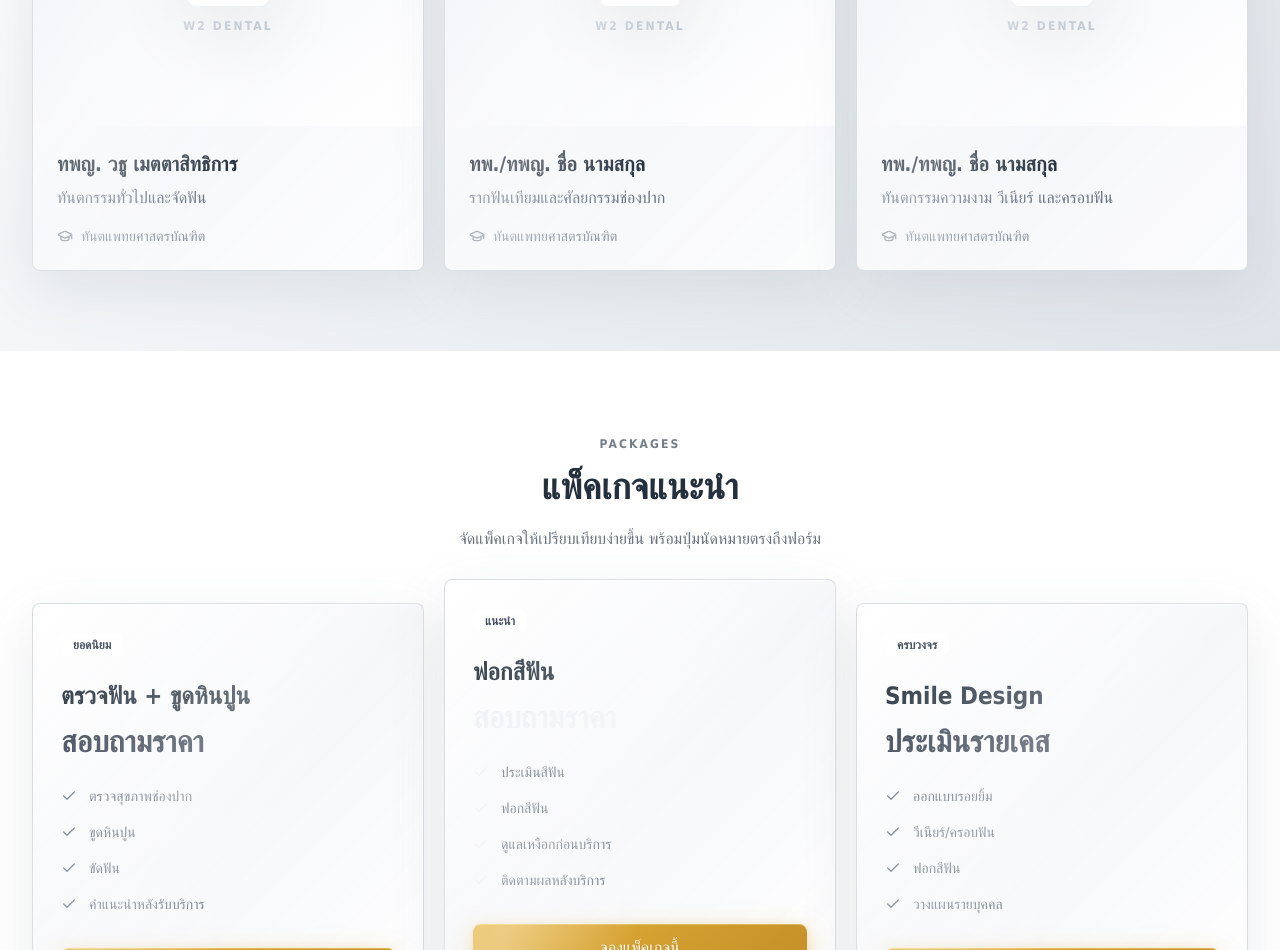
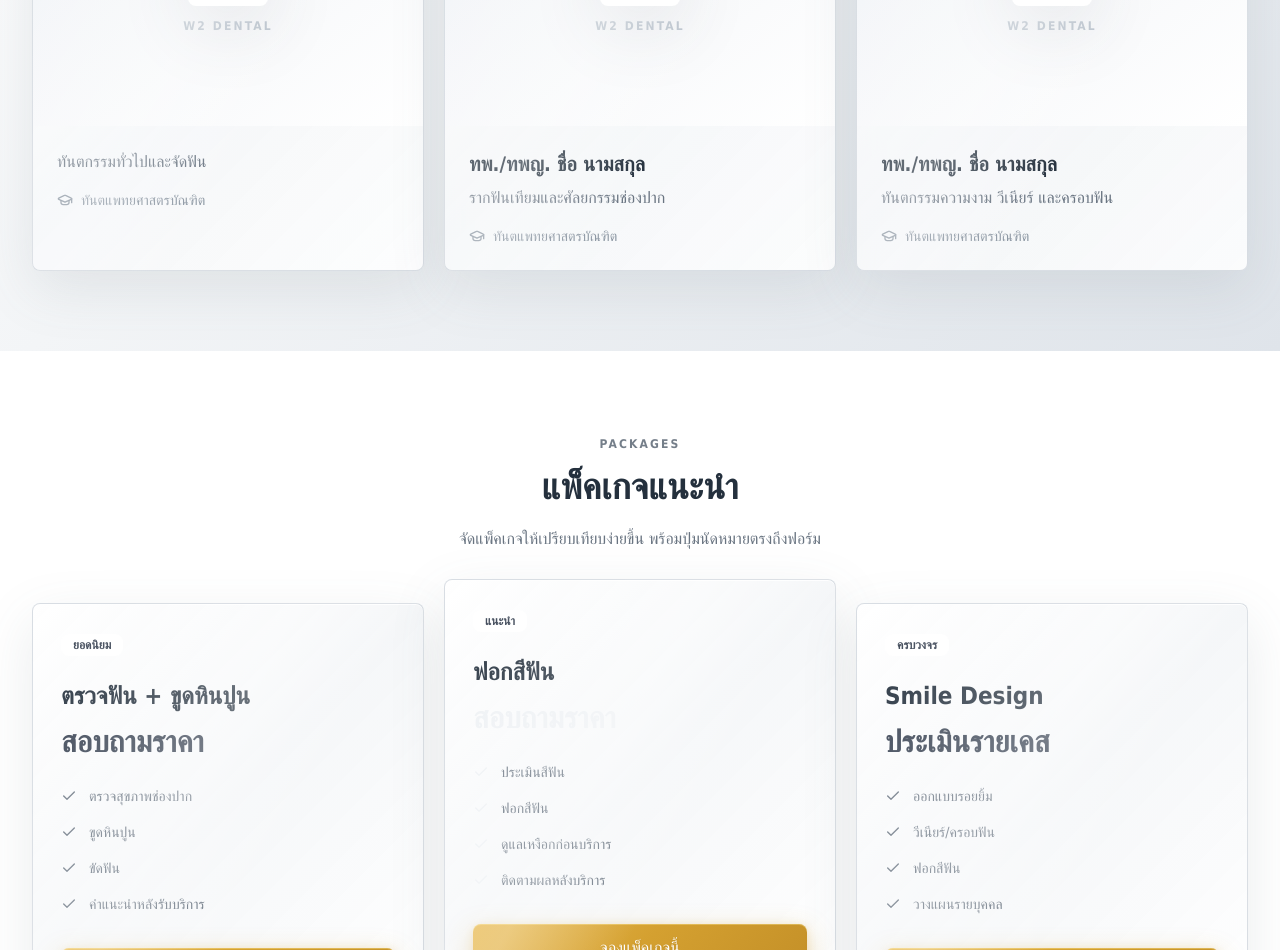
Before and after one commit to Armindyz/https-github.com-username-w2-dental, a Next.js app: page / in a window 1280 px wide. Shown: the part 4700-5650 px from the top of the page. Built offline with nearby package versions, Linux system fonts and the light colour scheme; no server answers.

Commit message:
Remove doctor name

```diff
--- a/src/components/Doctors.tsx
+++ b/src/components/Doctors.tsx
@@ -6,7 +6,6 @@ import { GraduationCap } from "lucide-react";
 
 const doctors = [
   {
-    name: "ทพญ. วธู  เมตตาสิทธิการ",
     specialty: "ทันตกรรมทั่วไปและจัดฟัน",
     edu: "ทันตแพทยศาสตรบัณฑิต",
   },
@@ -68,8 +67,12 @@ export default function Doctors() {
               </div>
 
               <div className="p-6">
-                <h3 className="text-xl font-bold text-w2-gray-900">{doctor.name}</h3>
-                <p className="mt-2 text-w2-gray-500">{doctor.specialty}</p>
+                {"name" in doctor && (
+                  <h3 className="text-xl font-bold text-w2-gray-900">{doctor.name}</h3>
+                )}
+                <p className={`${"name" in doctor ? "mt-2" : ""} text-w2-gray-500`}>
+                  {doctor.specialty}
+                </p>
                 <div className="mt-4 flex items-center gap-2 text-sm text-w2-gray-400">
                   <GraduationCap size={16} />
                   <span>{doctor.edu}</span>
```
